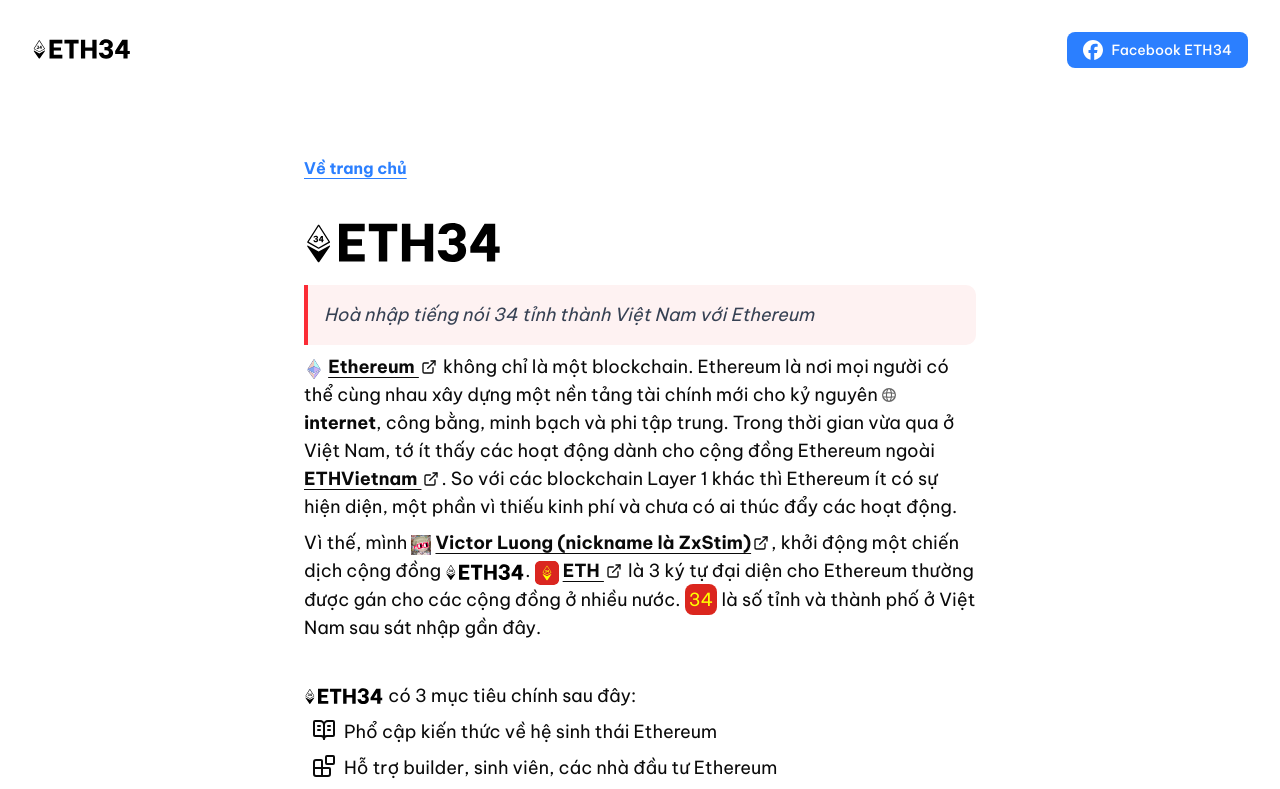
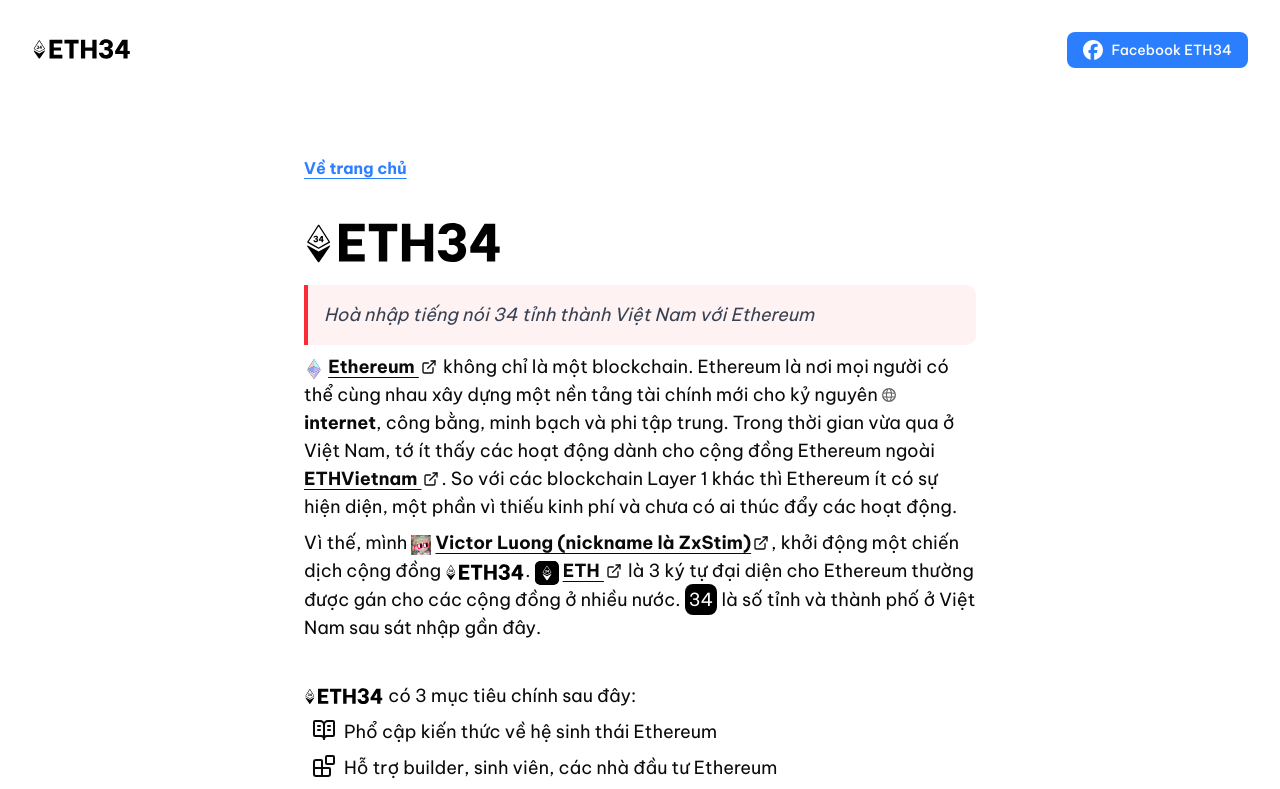
Before and after one commit to eth34vn/eth34, a Next.js app: page /loi-ngo in a window 1280 px wide. Shown: the top 789 px of the page. Built offline with nearby package versions, Linux system fonts and the light colour scheme.

Commit message:
feat: updated loi ngo

```diff
--- a/app/loi-ngo/page.tsx
+++ b/app/loi-ngo/page.tsx
@@ -14,7 +14,7 @@
             Hoà nhập tiếng nói 34 tỉnh thành Việt Nam với Ethereum
           </blockquote>
           <p className="text-lg"><Image className="inline-block" src="/ethereum.svg" alt="ethereum" width={20} height={20} /> <a href="https://ethereum.org/vi/" target="_blank" rel="noopener noreferrer" className="font-bold underline underline-offset-4">Ethereum <ExternalLink className="inline-block w-5 h-5 pb-1" /></a> không chỉ là một blockchain. Ethereum là nơi mọi người có thể cùng nhau xây dựng một nền tảng tài chính mới cho kỷ nguyên <Image className="inline-block mr-1 pb-1" src="/globe.svg" alt="globe" width={14} height={14} /><span className="font-bold">internet</span>, công bằng, minh bạch và phi tập trung. Trong thời gian vừa qua ở Việt Nam, tớ ít thấy các hoạt động dành cho cộng đồng Ethereum ngoài <a className="font-bold underline underline-offset-4" href="https://www.eth-vietnam.com/" target="_blank" rel="noopener noreferrer">ETHVietnam <ExternalLink className="inline-block w-5 h-5 pb-1" /></a>. So với các blockchain Layer 1 khác thì Ethereum ít có sự hiện diện, một phần vì thiếu kinh phí và chưa có ai thúc đẩy các hoạt động.</p>
-          <p className="text-lg">Vì thế, mình <Image className="inline-block mr-1" src="/zxstim.png" alt="zxstim" width={20} height={20} /><a className="font-bold underline underline-offset-4" href="https://www.facebook.com/zxstim" target="_blank" rel="noopener noreferrer">Victor Luong (nickname là ZxStim)<ExternalLink className="inline-block w-5 h-5 pb-1" /></a>, khởi động một chiến dịch cộng đồng <Image className="inline-block" src="/eth34vn-full.svg" alt="ETH34" width={80} height={50} />. <Image className="inline-block" src="/eth34vn-symbol.svg" alt="eth" width={24} height={24} /> <a className="font-bold underline underline-offset-4" href="https://coinmarketcap.com/vi/currencies/ethereum/" target="_blank" rel="noopener noreferrer">ETH <ExternalLink className="inline-block w-5 h-5 pb-1" /></a> là 3 ký tự đại diện cho Ethereum thường được gán cho các cộng đồng ở nhiều nước. <span className="bg-[#db261e] text-[#ffff00] rounded-md p-1">34</span> là số tỉnh và thành phố ở Việt Nam sau sát nhập gần đây.</p>
+          <p className="text-lg">Vì thế, mình <Image className="inline-block mr-1" src="/zxstim.png" alt="zxstim" width={20} height={20} /><a className="font-bold underline underline-offset-4" href="https://www.facebook.com/zxstim" target="_blank" rel="noopener noreferrer">Victor Luong (nickname là ZxStim)<ExternalLink className="inline-block w-5 h-5 pb-1" /></a>, khởi động một chiến dịch cộng đồng <Image className="inline-block" src="/eth34vn-full.svg" alt="ETH34" width={80} height={50} />. <Image className="inline-block" src="/eth34vn-symbol.svg" alt="eth" width={24} height={24} /> <a className="font-bold underline underline-offset-4" href="https://coinmarketcap.com/vi/currencies/ethereum/" target="_blank" rel="noopener noreferrer">ETH <ExternalLink className="inline-block w-5 h-5 pb-1" /></a> là 3 ký tự đại diện cho Ethereum thường được gán cho các cộng đồng ở nhiều nước. <span className="bg-[#000000] text-[#ffffff] rounded-md p-1">34</span> là số tỉnh và thành phố ở Việt Nam sau sát nhập gần đây.</p>
           <br />
           <p className="text-lg"><Image className="inline-block" src="/eth34vn-full.svg" alt="ETH34" width={80} height={50} /> có 3 mục tiêu chính sau đây:</p>
           <div className="flex flex-col gap-2 pl-2">
```
Also changed, not shown: public/eth34vn copy.svg (added), public/eth34vn-symbol.svg.
